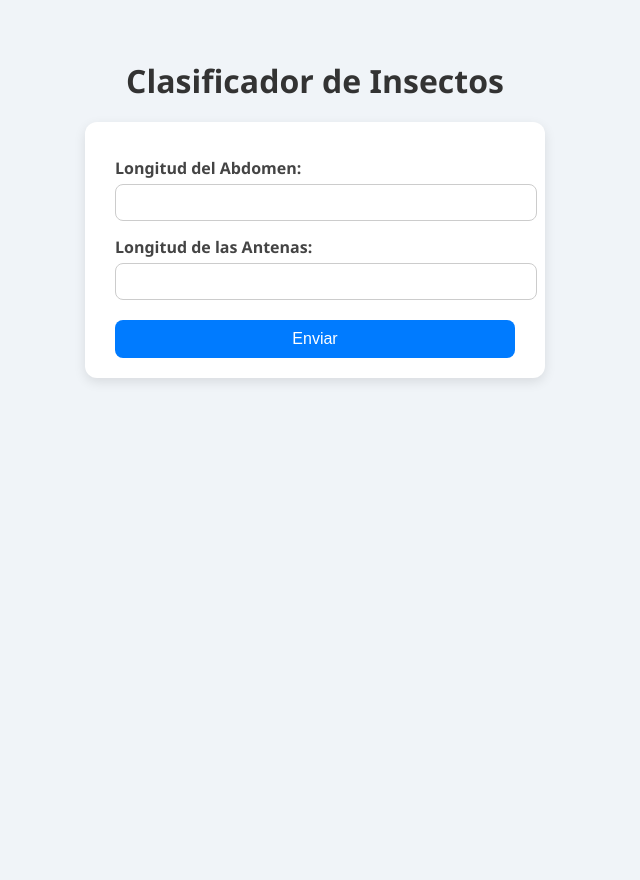
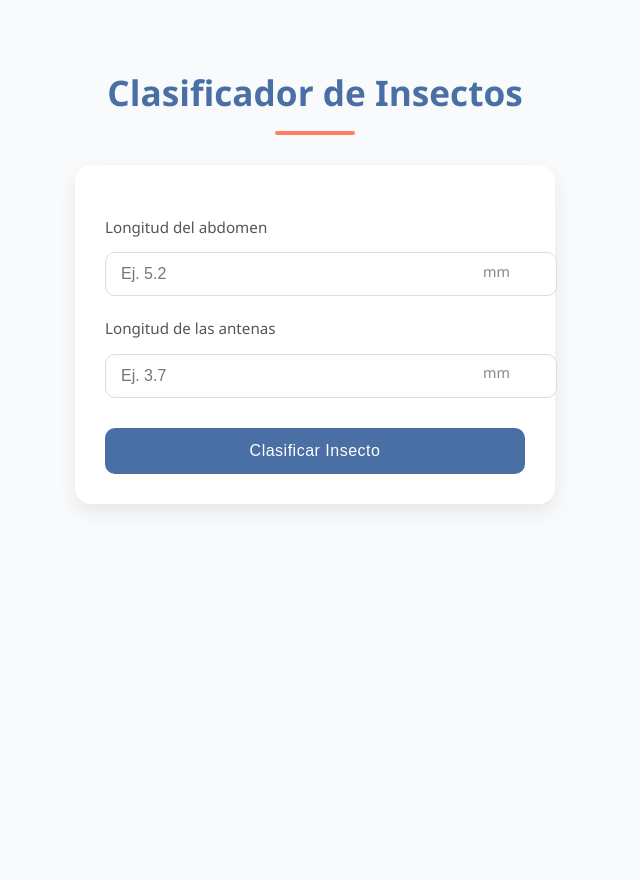
Before and after one commit to ReyesRivera11/insectos, a Flask app: page / in a window 1280 px wide. Shown: the whole page, without its empty margins (325-965 px from the left). Before the commit the page ends 382 px from the top, so only its background shows below. Run offline with Flask 3, Linux system fonts and the light colour scheme; parts of the project's set-up code (start-up, migrations or seed data) failed here and were passed over.

Commit message:
Cambios en los requerimeintos

```diff
--- a/templates/index.html
+++ b/templates/index.html
@@ -5,66 +5,141 @@
   <meta name="viewport" content="width=device-width, initial-scale=1.0"/>
   <title>Clasificador de Insectos</title>
   <style>
+    :root {
+      --primary-color: #4a6fa5;
+      --secondary-color: #6b8cae;
+      --accent-color: #ff7e5f;
+      --light-bg: #f8fafc;
+      --card-shadow: 0 8px 20px rgba(0, 0, 0, 0.08);
+    }
+
     body {
       font-family: 'Segoe UI', Tahoma, Geneva, Verdana, sans-serif;
-      background-color: #f0f4f8;
+      background-color: var(--light-bg);
       display: flex;
       flex-direction: column;
       align-items: center;
-      padding: 30px;
+      min-height: 100vh;
+      padding: 40px 20px;
+      margin: 0;
+      color: #333;
+      line-height: 1.6;
+    }
+
+    .container {
+      width: 100%;
+      max-width: 480px;
     }
 
     h1 {
-      color: #333;
-      margin-bottom: 20px;
+      color: var(--primary-color);
+      margin-bottom: 30px;
+      text-align: center;
+      font-weight: 600;
+      font-size: 2.2rem;
+      position: relative;
+      padding-bottom: 15px;
     }
 
-    form {
+    h1::after {
+      content: '';
+      position: absolute;
+      bottom: 0;
+      left: 50%;
+      transform: translateX(-50%);
+      width: 80px;
+      height: 4px;
+      background: var(--accent-color);
+      border-radius: 2px;
+    }
+
+    .card {
       background-color: #fff;
-      padding: 20px 30px;
-      border-radius: 12px;
-      box-shadow: 0 4px 12px rgba(0, 0, 0, 0.1);
-      width: 100%;
-      max-width: 400px;
+      padding: 30px;
+      border-radius: 16px;
+      box-shadow: var(--card-shadow);
+      margin-bottom: 30px;
     }
 
     label {
       display: block;
-      margin-top: 15px;
-      font-weight: bold;
-      color: #444;
+      margin-top: 20px;
+      font-weight: 500;
+      color: #555;
+      font-size: 0.95rem;
+    }
+
+    .input-group {
+      position: relative;
+      margin-top: 8px;
     }
 
     input[type="text"] {
       width: 100%;
-      padding: 10px;
+      padding: 12px 15px;
       margin-top: 5px;
-      border: 1px solid #ccc;
-      border-radius: 8px;
+      border: 1px solid #ddd;
+      border-radius: 10px;
+      font-size: 1rem;
+      transition: all 0.3s ease;
+    }
+
+    input[type="text"]:focus {
+      outline: none;
+      border-color: var(--secondary-color);
+      box-shadow: 0 0 0 3px rgba(74, 111, 165, 0.1);
     }
 
     input[type="submit"] {
-      margin-top: 20px;
-      padding: 10px;
+      margin-top: 30px;
+      padding: 14px;
       width: 100%;
-      background-color: #007bff;
+      background-color: var(--primary-color);
       border: none;
       color: white;
-      font-size: 16px;
-      border-radius: 8px;
+      font-size: 1rem;
+      font-weight: 500;
+      border-radius: 10px;
       cursor: pointer;
+      transition: all 0.3s ease;
+      letter-spacing: 0.5px;
     }
 
     input[type="submit"]:hover {
-      background-color: #0056b3;
+      background-color: var(--secondary-color);
+      transform: translateY(-2px);
+    }
+
+    input[type="submit"]:active {
+      transform: translateY(0);
     }
 
     #resultado {
-      margin-top: 20px;
-      font-size: 18px;
-      font-weight: bold;
-      color: #333;
+      margin-top: 25px;
+      padding: 20px;
+      background-color: #f0f7ff;
+      border-radius: 10px;
+      font-size: 1.1rem;
+      color: var(--primary-color);
       text-align: center;
+      border-left: 4px solid var(--accent-color);
+      display: none;
+    }
+
+    .unit {
+      position: absolute;
+      right: 15px;
+      top: 50%;
+      transform: translateY(-50%);
+      color: #888;
+      font-size: 0.9rem;
+    }
+
+    footer {
+      margin-top: 40px;
+      text-align: center;
+      color: #777;
+      font-size: 0.9rem;
     }
   </style>
   <script>
@@ -72,6 +147,13 @@
       event.preventDefault();
       const abdomen = document.getElementById('abdomen').value;
       const antena = document.getElementById('antena').value;
+
+      // Mostrar estado de carga
+      const resultado = document.getElementById('resultado');
+      resultado.innerText = "Analizando características del insecto...";
+      resultado.style.display = "block";
+      resultado.style.color = "#666";
+      resultado.style.backgroundColor = "#f5f5f5";
 
       fetch('/predict', {
         method: 'POST',
@@ -83,30 +165,61 @@
       .then(response => response.json())
       .then(data => {
         if (data.error) {
-          document.getElementById('resultado').innerText = 'Error: ' + data.error;
+          resultado.innerText = 'Error: ' + data.error;
+          resultado.style.color = "#d32f2f";
+          resultado.style.backgroundColor = "#ffebee";
         } else {
-          document.getElementById('resultado').innerText = 'El insecto es un/a ' + data.categoria;
+          resultado.innerText = 'Resultado: Pertenece a la categoría ' + data.categoria;
+          resultado.style.color = "#2e7d32";
+          resultado.style.backgroundColor = "#e8f5e9";
         }
       })
       .catch(error => {
-        document.getElementById('resultado').innerText = 'Error en la solicitud.';
+        resultado.innerText = 'Error al conectar con el servidor. Intente nuevamente.';
+        resultado.style.color = "#d32f2f";
+        resultado.style.backgroundColor = "#ffebee";
         console.error('Error:', error);
       });
     }
+
+    // Mostrar el formulario con animación cuando la página carga
+    document.addEventListener('DOMContentLoaded', () => {
+      document.querySelector('.card').style.opacity = '0';
+      document.querySelector('.card').style.transform = 'translateY(20px)';
+      document.querySelector('.card').style.transition = 'all 0.4s ease-out';
+
+      setTimeout(() => {
+        document.querySelector('.card').style.opacity = '1';
+        document.querySelector('.card').style.transform = 'translateY(0)';
+      }, 100);
+    });
   </script>
 </head>
 <body>
-  <h1>Clasificador de Insectos</h1>
-  <form id="formulario" onsubmit="clasificarInsecto(event)">
-    <label for="abdomen">Longitud del Abdomen:</label>
-    <input type="text" id="abdomen" name="abdomen" required>
+  <div class="container">
+    <h1>Clasificador de Insectos</h1>
 
-    <label for="antena">Longitud de las Antenas:</label>
-    <input type="text" id="antena" name="antena" required>
+    <div class="card">
+      <form id="formulario" onsubmit="clasificarInsecto(event)">
+        <label for="abdomen">Longitud del abdomen</label>
+        <div class="input-group">
+          <input type="text" id="abdomen" name="abdomen" required placeholder="Ej. 5.2">
+          <span class="unit">mm</span>
+        </div>
 
-    <input type="submit" value="Enviar">
-  </form>
+        <label for="antena">Longitud de las antenas</label>
+        <div class="input-group">
+          <input type="text" id="antena" name="antena" required placeholder="Ej. 3.7">
+          <span class="unit">mm</span>
+        </div>
 
-  <p id="resultado"></p>
+        <input type="submit" value="Clasificar Insecto">
+      </form>
+
+      <div id="resultado"></div>
+    </div>
+
+
+  </div>
 </body>
 </html>
```
Also changed, not shown: requirements.txt (+4 -20 lines).
